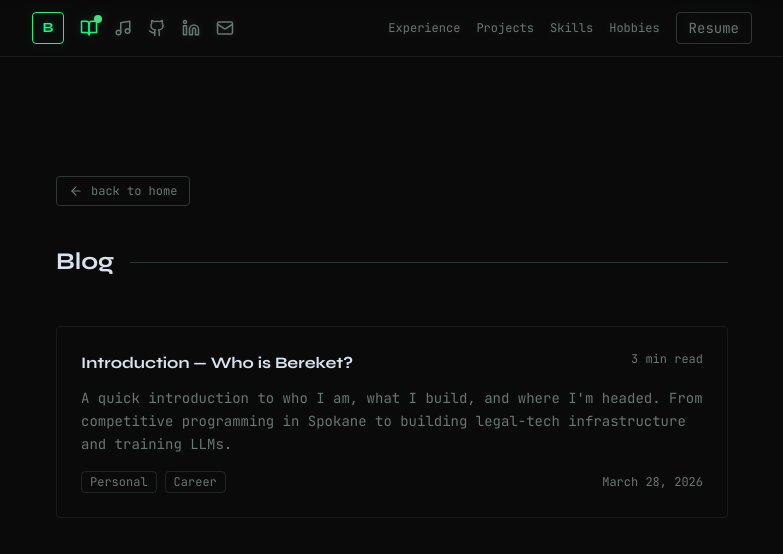
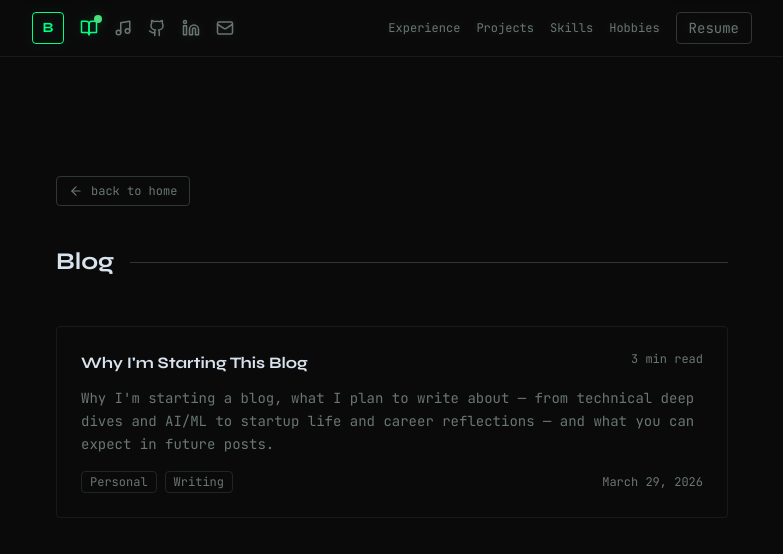
Before and after one commit to bereketlemma/bereket-portfolio, a Next.js app: page /blog in a window 1280 px wide. Shown: the top 554 px of the page, without its empty margins (248-1031 px from the left). Built offline with nearby package versions, Linux system fonts and the light colour scheme.

Commit message:
Update app/blog/page.tsx

```diff
--- a/app/blog/page.tsx
+++ b/app/blog/page.tsx
@@ -1,15 +1,21 @@
+import type { Metadata } from "next"
 import Link from "next/link"
 import { ArrowLeft } from "lucide-react"
+
+export const metadata: Metadata = {
+  title: "Blog — Bereket Lemma",
+  description: "Thoughts on software engineering, security, and building things.",
+}
 
 const posts = [
   {
     slug: "introduction",
-    title: "Introduction — Who is Bereket?",
-    date: "March 28, 2026",
+    title: "Why I'm Starting This Blog",
+    date: "March 29, 2026",
     readTime: "3 min read",
-    tags: ["Personal", "Career"],
+    tags: ["Personal", "Writing"],
     excerpt:
-      "A quick introduction to who I am, what I build, and where I'm headed. From competitive programming in Spokane to building legal-tech infrastructure and training LLMs.",
+      "Why I'm starting a blog, what I plan to write about — from technical deep dives and AI/ML to startup life and career reflections — and what you can expect in future posts.",
   },
 ]
 
@@ -51,7 +57,7 @@ export default function BlogPage() {
             <p className="mt-3 text-sm leading-relaxed text-muted-foreground">
               {post.excerpt}
             </p>
-            <div className="mt-4 flex items-center justify-between">
+            <div className="mt-4 flex flex-col gap-2 sm:flex-row sm:items-center sm:justify-between">
               <div className="flex gap-2">
                 {post.tags.map((tag) => (
                   <span
```
